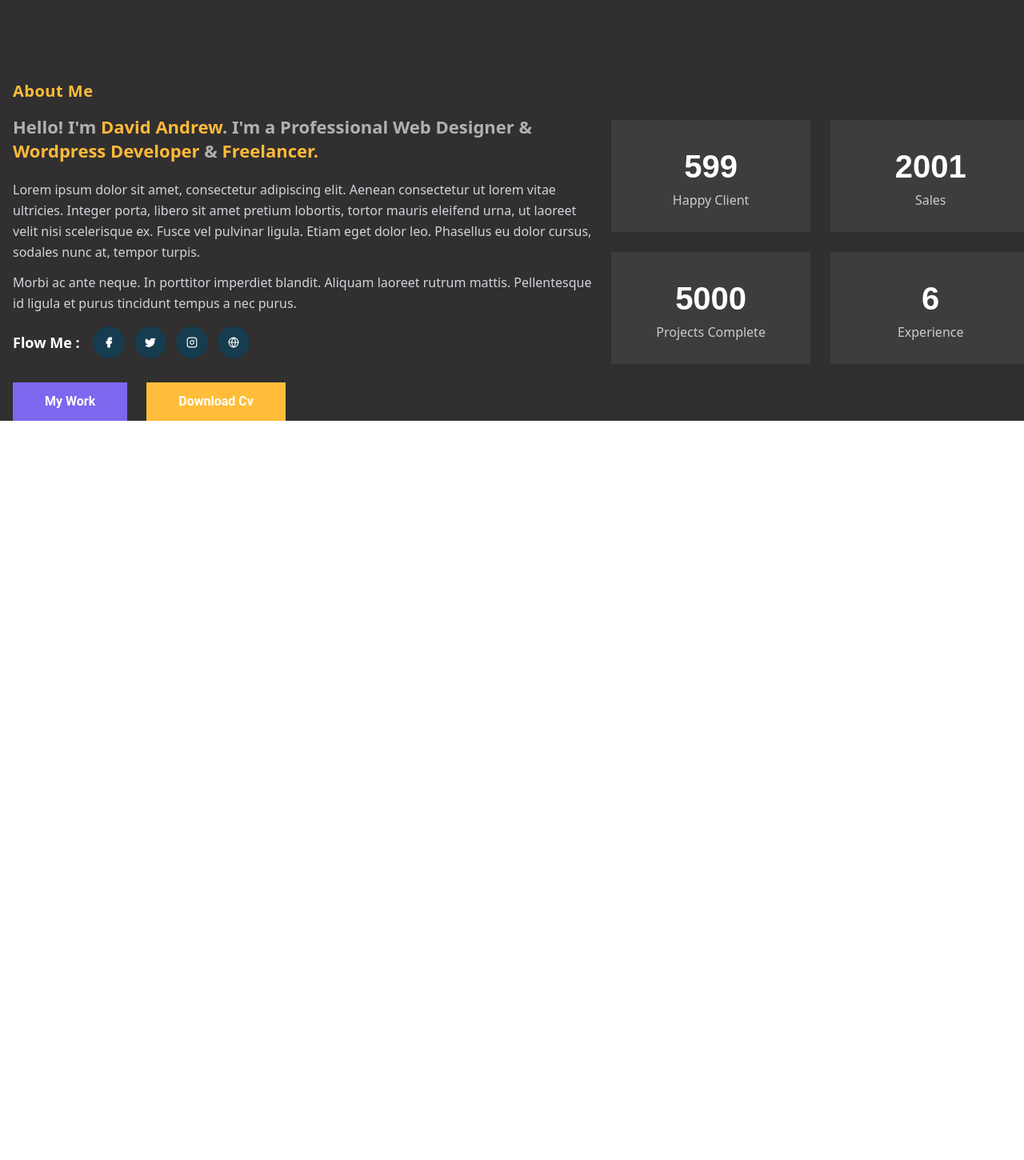
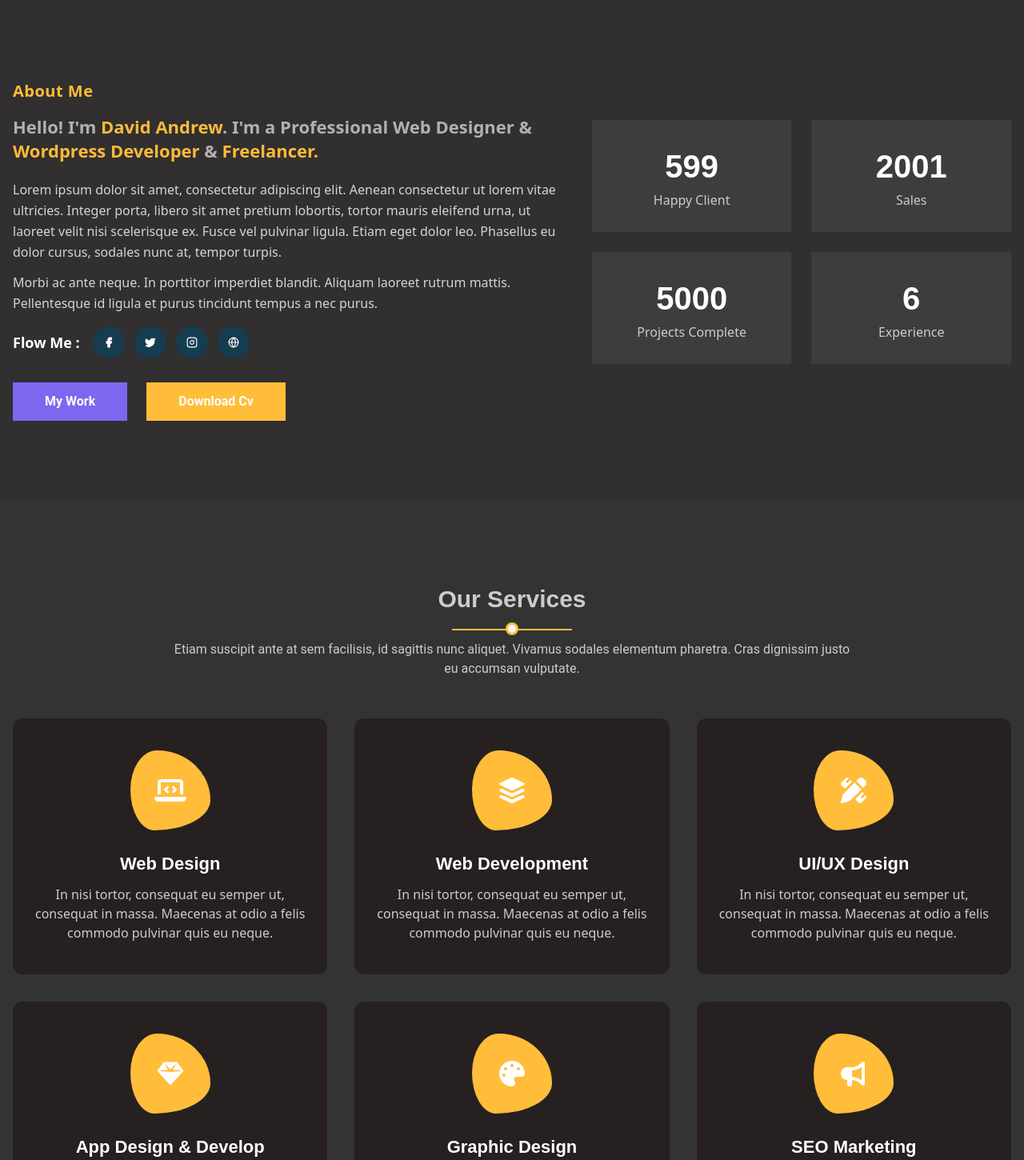
Before and after one commit to Saiful10400/Desh-it-job-task, a React (Vite) app: page / in a window 1280 px wide. Shown: the part 900-2350 px from the top of the page at 80% size. Before the commit the page ends 1426 px from the top, so only its background shows below. Built offline with nearby package versions, Linux system fonts and the light colour scheme.

Commit message:
service section completed.

```diff
--- a/src/components/AboutMe.tsx
+++ b/src/components/AboutMe.tsx
@@ -8,8 +8,8 @@ const AboutMe: React.FC = () => {
     return (
        <div className="bg-[#312f2f]">
         <CenterAlign>
-         <section className="flex items-center lg:flex-row flex-col lg:gap-6 gap-[47px]  text-[#b2b0b1] pt-[40px] md:pt-[100px]">
-            <div className="max-w-4xl mx-auto flex flex-col min-w-[58%]">
+         <section className="flex items-center lg:flex-row flex-col lg:gap-6 gap-[47px]  text-[#b2b0b1] pb-[40px] md:pb-[100px] pt-[40px] md:pt-[100px]">
+            <div className="max-w-4xl mx-auto flex flex-col min-w-[50%]">
                 {/* Title */}
                 <h3 className="text-[#ffbd39] text-xl font-semibold tracking-wide mb-[15px]">
                     About Me
--- a/src/components/Service.tsx
+++ b/src/components/Service.tsx
@@ -33,12 +33,14 @@ const Service = () => {
     const tittle = "Our Services"
     const heading = "Etiam suscipit ante at sem facilisis, id sagittis nunc aliquet. Vivamus sodales elementum pharetra. Cras dignissim justo eu accumsan vulputate."
     return (
+        <div className=" pb-[40px] md:pb-[100px] pt-[40px] md:pt-[100px]">
         <CenterAlign>
             <SectionTittle tittle={tittle} heading={heading} />
-            <div className="grid grid-cols-3 gap-[34px] pb-[100px]">
+            <div className="grid md:grid-cols-2 grid-cols-1 lg:grid-cols-3 gap-[34px]">
                 {demoData?.map((item, key) => <ServiceCard data={item} key={key} />)}
             </div>
         </CenterAlign>
+        </div>
     );
 };
 
--- a/src/components/utils/SectionTittle.tsx
+++ b/src/components/utils/SectionTittle.tsx
@@ -5,14 +5,14 @@ const SectionTittle = ({ tittle, heading }: { tittle: string, heading: string })
 
 
     return (
-        <div className=" flex justify-center items-center flex-col mb-[50px] pt-[100px]">
+        <div className=" flex justify-center items-center flex-col mb-[50px]">
             <h1 className="text-[30px] poppins-bold text-[#ccc]">{tittle}</h1>
             <span className="mt-[15px] w-[150px] h-[2px] bg-[#ffbd39] relative ">
                 <span className="w-[16px] h-[16px] rounded-full bg-[#ffbd39] inline-flex absolute bottom-[-6px] left-[calc(75px-8px)] items-center justify-center">
                     <span className="w-[10px] h-[10px] rounded-full inline-block bg-white"></span>
                 </span>
             </span>
-            <p className="w-[856px] text-base text-center mt-3 roboto-regular text-[#ccc]">{heading}</p>
+            <p className="max-w-[856px] text-base text-center mt-3 roboto-regular text-[#ccc]">{heading}</p>
         </div>
     );
 };
--- a/src/page/Home.tsx
+++ b/src/page/Home.tsx
@@ -12,8 +12,8 @@ const Home = () => {
             <Nav />
             <Cover />
             <AboutMe />
-            {/* <Service />
-            <Resume /> */}
+            <Service />
+            {/* <Resume /> */}
         </div>
     );
 };
```
